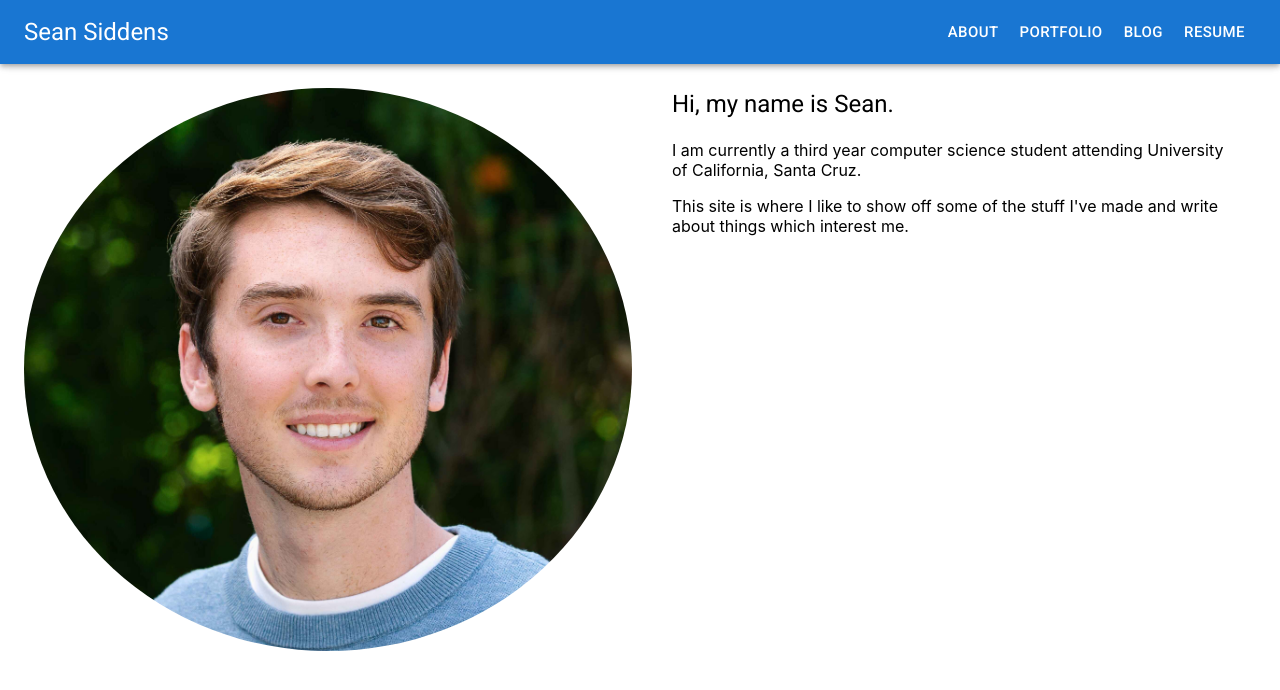
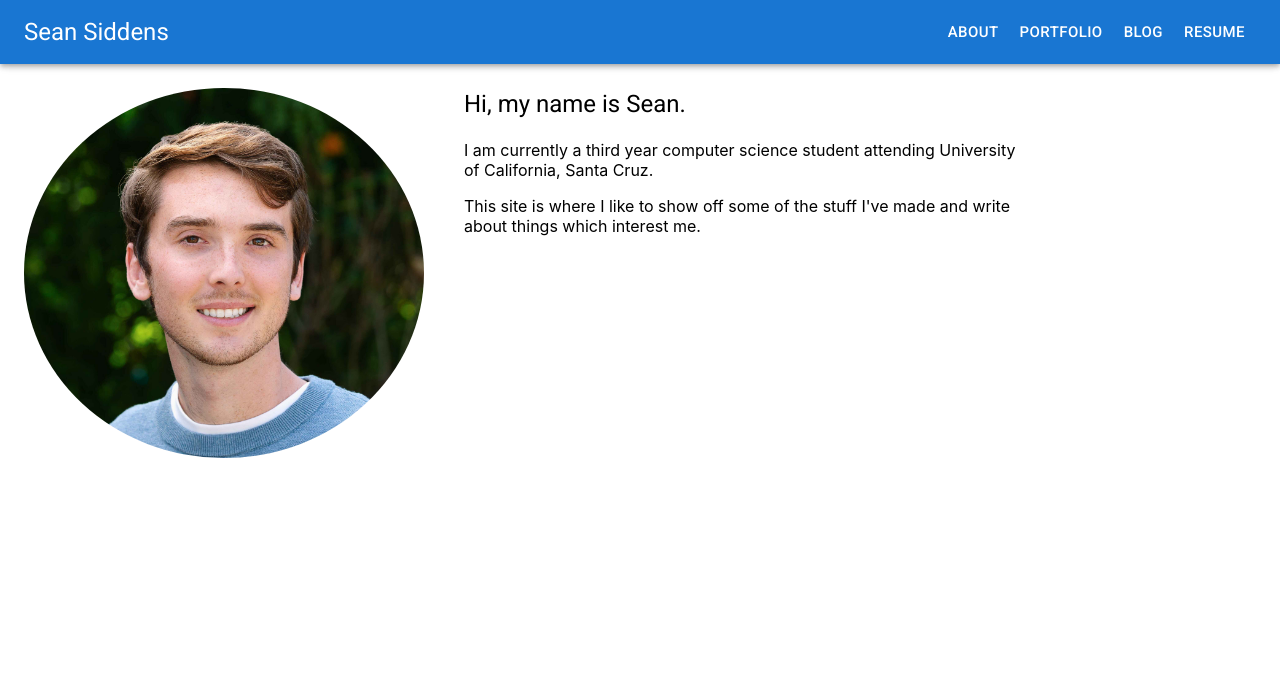
Before and after one commit to seansiddens/seansiddens.github.io-deprecated, a React (Create React App) app: page / in a window 1280 px wide. Shown: the top 690 px of the page. Built offline with nearby package versions, Linux system fonts and the light colour scheme.

Commit message:
Changed avatar sizing

```diff
--- a/src/About.js
+++ b/src/About.js
@@ -18,7 +18,7 @@
           spacing={2}
           sx={{ flexDirection: { xs: 'column', sm: 'row' } }}
         >
-          <Grid item xs={12} sm={6}>
+          <Grid item xs={12} sm={4}>
             <Avatar
               src={Headshot}
               sx={{
```
